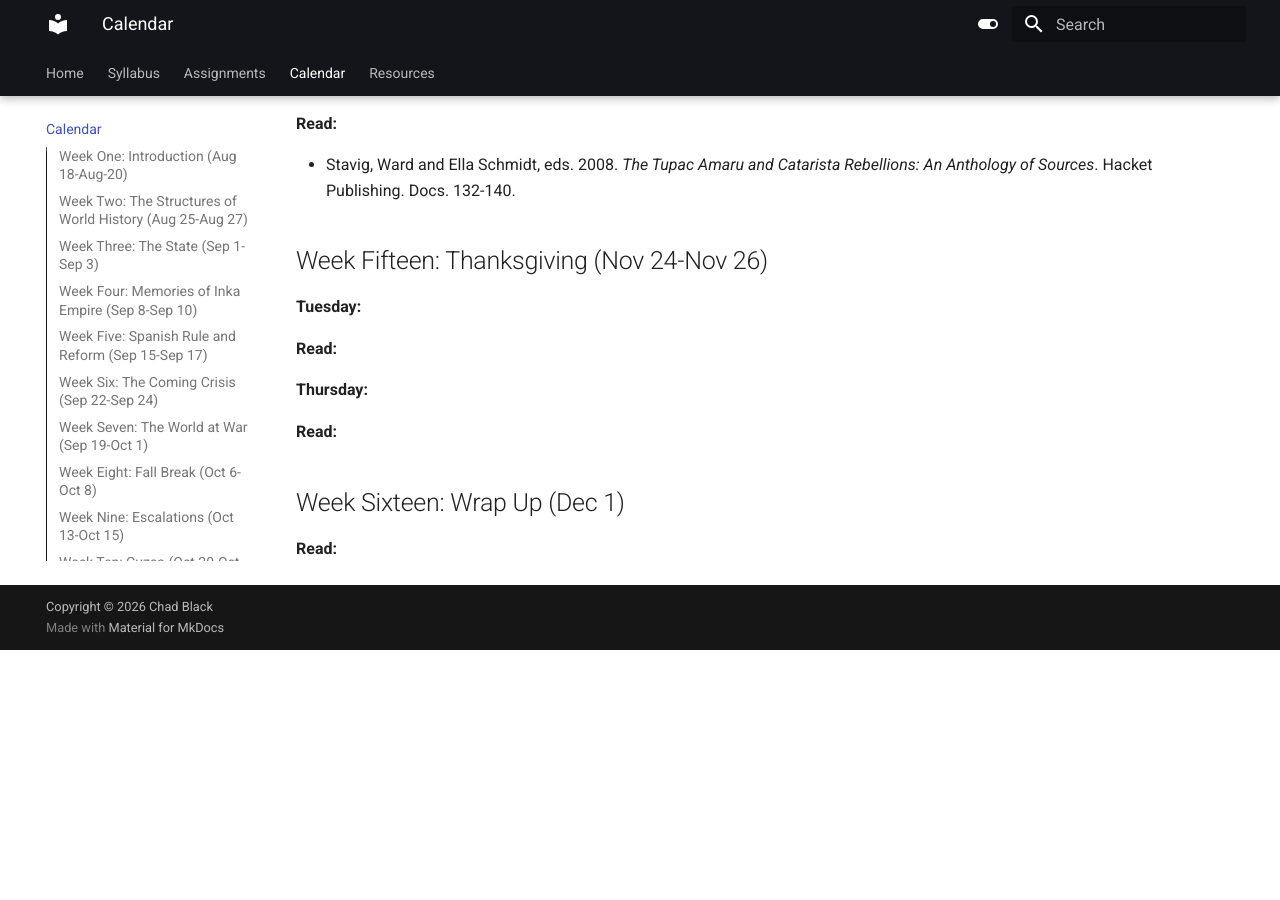
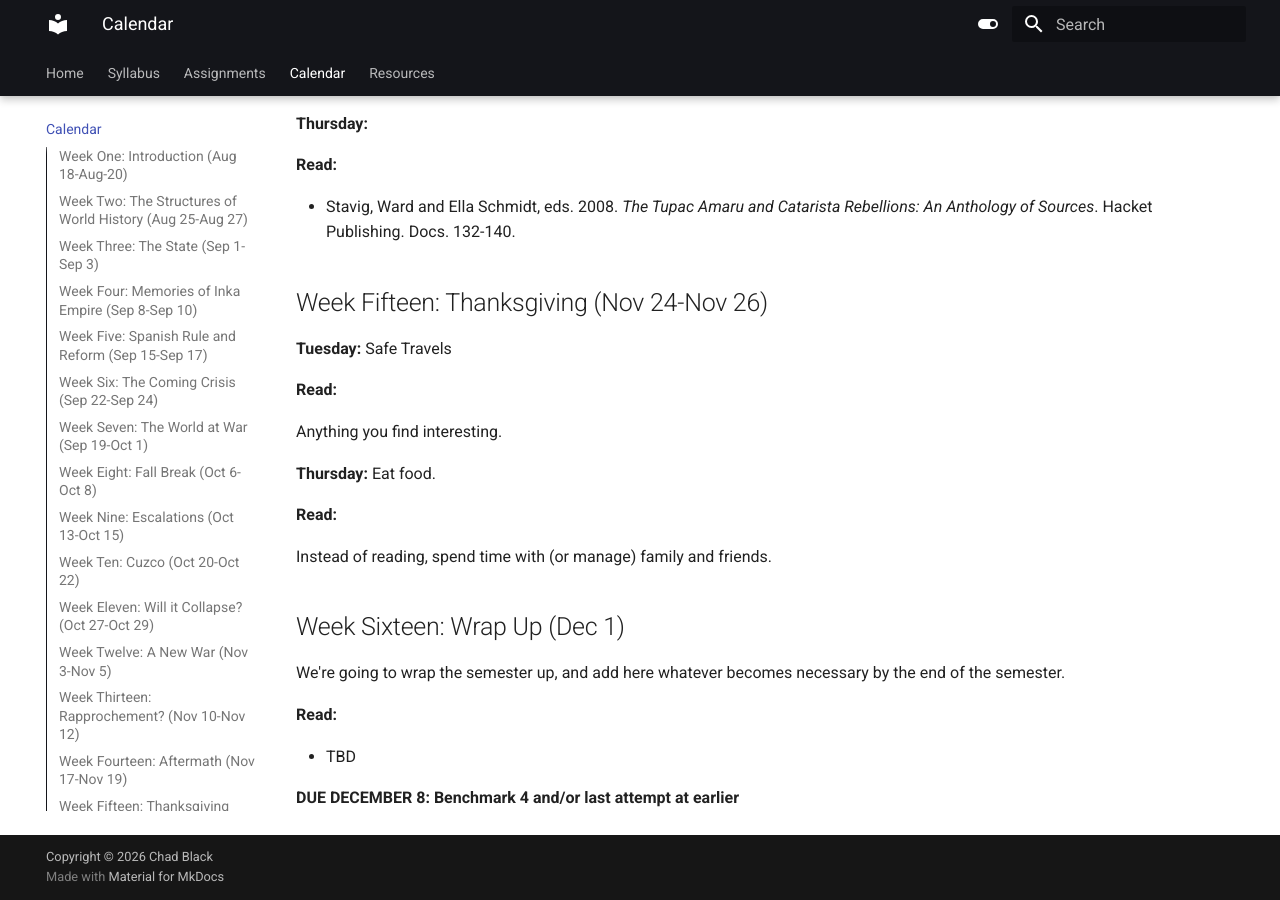
Before and after one commit to chadblack/Tupac, an MkDocs documentation site: the page built from docs/calendar.md, in a window 1280 px wide and 900 px high, scrolled down 5416 px. Built offline with MkDocs 1.6.1 and Material for MkDocs 9.7.7, drawn with Linux system fonts in a browser that asks for light colours; before the commit the page ends 6066 px from its top, so only the background shows below that; some of the changed text lies outside the part shown.

Commit message:
Update calendar.md

```diff
--- a/docs/calendar.md
+++ b/docs/calendar.md
@@ -206,7 +206,7 @@ Six weeks in, and it is time for us to turn to the rebellion itself. We're bring
 
 * Stavig, Ward and Ella Schmidt, eds. 2008. *The Tupac Amaru and Catarista Rebellions: An Anthology of Sources*. Hacket Publishing. Docs. 80-94.
 
-
+**DUE November 6: Benchmark 3**
 ## Week Thirteen: Rapprochement?  (Nov 10-Nov 12)
 
 
@@ -242,19 +242,26 @@ Six weeks in, and it is time for us to turn to the rebellion itself. We're bring
 ## Week Fifteen: Thanksgiving (Nov 24-Nov 26)
 
 
-**Tuesday:**
+**Tuesday:** Safe Travels
 
 **Read:**
 
+Anything you find interesting.
 
-**Thursday:**
+**Thursday:** Eat food.
 
 **Read:**
 
+Instead of reading, spend time with (or manage) family and friends.
 
 
 
 ## Week Sixteen: Wrap Up (Dec 1)
 
+We're going to wrap the semester up, and add here whatever becomes necessary by the end of the semester.
 
 **Read:**
+
+* TBD
+
+**DUE DECEMBER 8: Benchmark 4 and/or last attempt at earlier**
```
